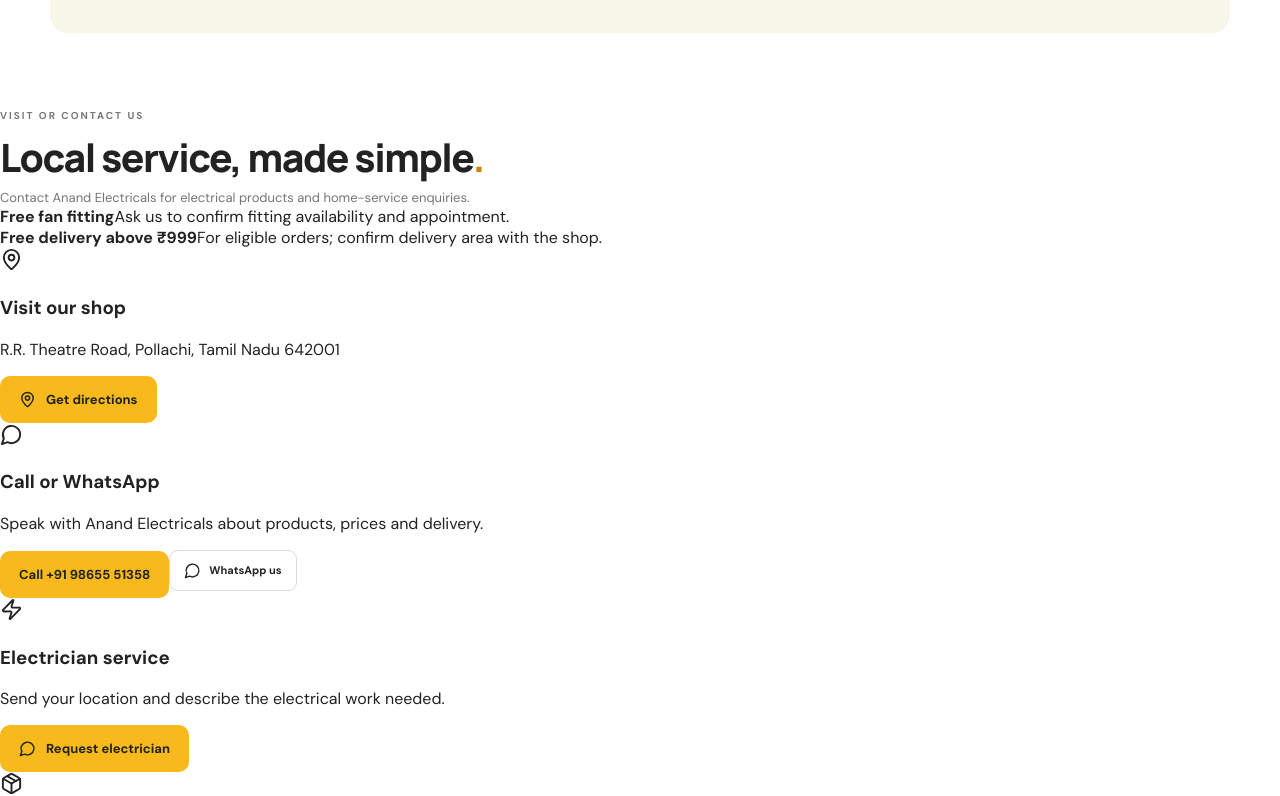
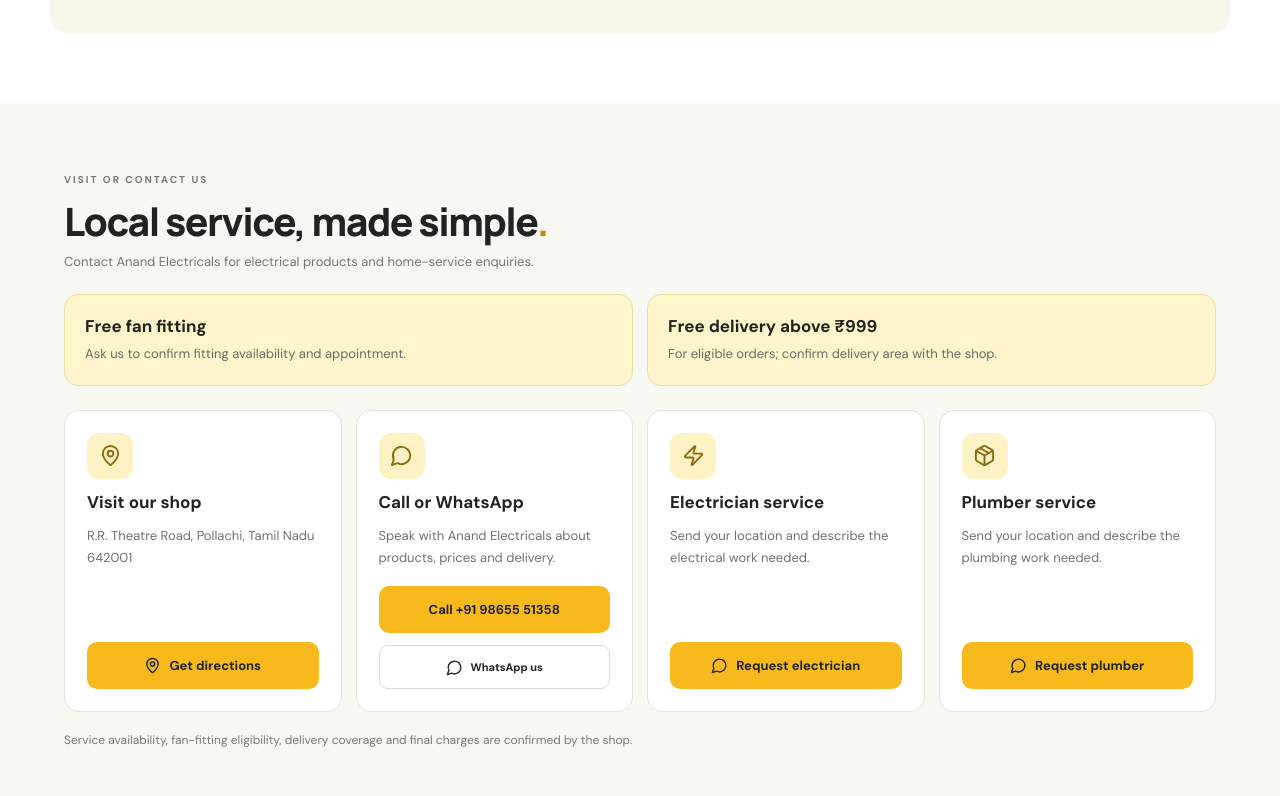
Before and after one commit to ssivanesh282-2008/anand-elecctricals, a React (Vite) app: page / in a window 1280 px wide. Shown: the part 1533-2329 px from the top of the page. Built offline with nearby package versions, Linux system fonts and the light colour scheme; no server answers; the database is empty.

Commit message:
Update style.css

```diff
--- a/src/style.css
+++ b/src/style.css
@@ -107,3 +107,22 @@
     font-size: 14px;
   }
 }
+/* Anand Electricals: contact, service and offer section */
+.contact-services { padding: 64px clamp(18px, 5vw, 76px); background: #f8f8f3; }
+.offer-banner { display:grid; grid-template-columns:repeat(2,minmax(0,1fr)); gap:14px; margin:24px 0; }
+.offer-banner > div { display:flex; flex-direction:column; gap:7px; padding:20px; border-radius:14px; background:#fff4cc; border:1px solid #f0df9e; }
+.offer-banner strong { color:#20231f; font-size:17px; }
+.offer-banner span { color:#686c63; font-size:13px; line-height:1.6; }
+.contact-service-grid { display:grid; grid-template-columns:repeat(4,minmax(0,1fr)); gap:14px; }
+.contact-service-card { display:flex; flex-direction:column; align-items:flex-start; gap:12px; padding:22px; border:1px solid #e4e6dd; border-radius:15px; background:#fff; min-width:0; }
+.contact-service-icon { display:grid; place-items:center; width:46px; height:46px; border-radius:12px; color:#8c6a10; background:#fff2c4; }
+.contact-service-card h3 { margin:0; font-size:17px; color:var(--ink,#20231f); }
+.contact-service-card p { margin:0 0 5px; color:#6f746b; font-size:13px; line-height:1.7; overflow-wrap:anywhere; flex:1; }
+.contact-service-card .primary-btn, .contact-service-card .outline-btn { display:flex; align-items:center; justify-content:center; gap:8px; width:100%; text-align:center; min-height:44px; text-decoration:none; }
+.contact-disclaimer { margin:18px 0 0; color:#777c72; font-size:12px; line-height:1.7; }
+@media (max-width: 950px) { .contact-service-grid { grid-template-columns:repeat(2,minmax(0,1fr)); } }
+@media (max-width: 600px) {
+  .contact-services { padding:42px 14px; }
+  .offer-banner, .contact-service-grid { grid-template-columns:1fr; }
+  .contact-service-card { padding:18px; }
+}
```
